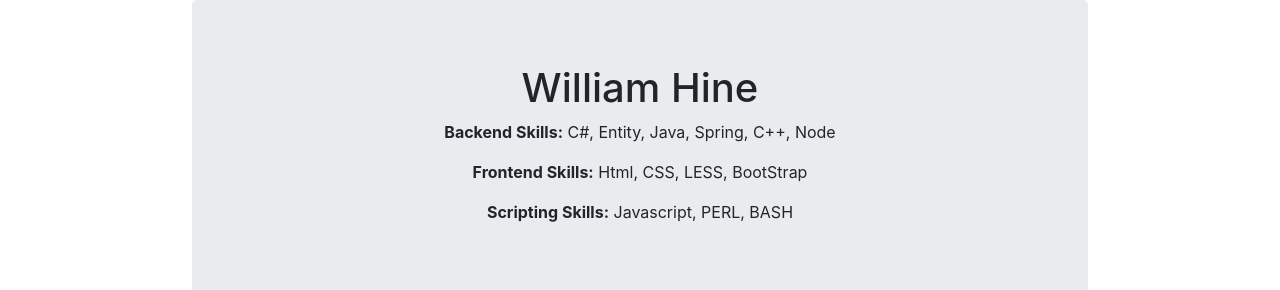
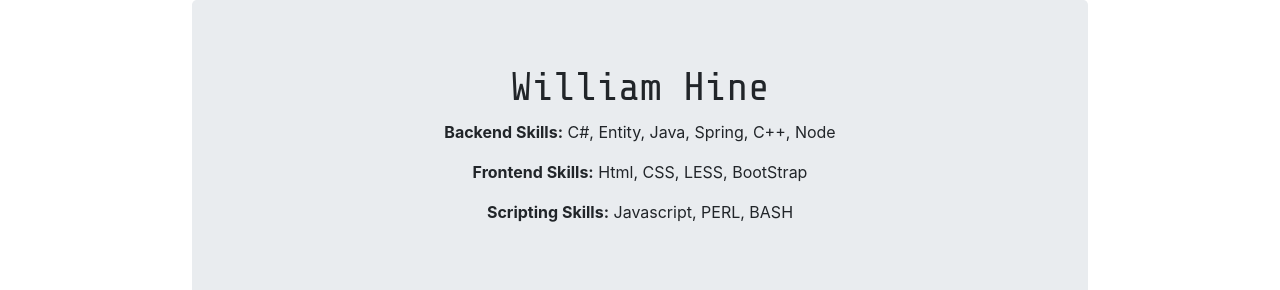
Before and after one commit to rzh1999/PortfolioProject, a plain HTML site: page index.html in a window 1280 px wide. Shown: the top 290 px of the page. Drawn offline with nearby package versions, Linux system fonts and the light colour scheme.

Commit message:
added style for h1

```diff
--- a/main.css
+++ b/main.css
@@ -7,7 +7,9 @@ body{
         margin: 0 auto;
 
   }
-
+h1{
+  font-family: 'Share Tech Mono', monospace;
+}
   .aboutH1{
       font-family: 'Share Tech Mono', monospace;
       text-align: center;
```
